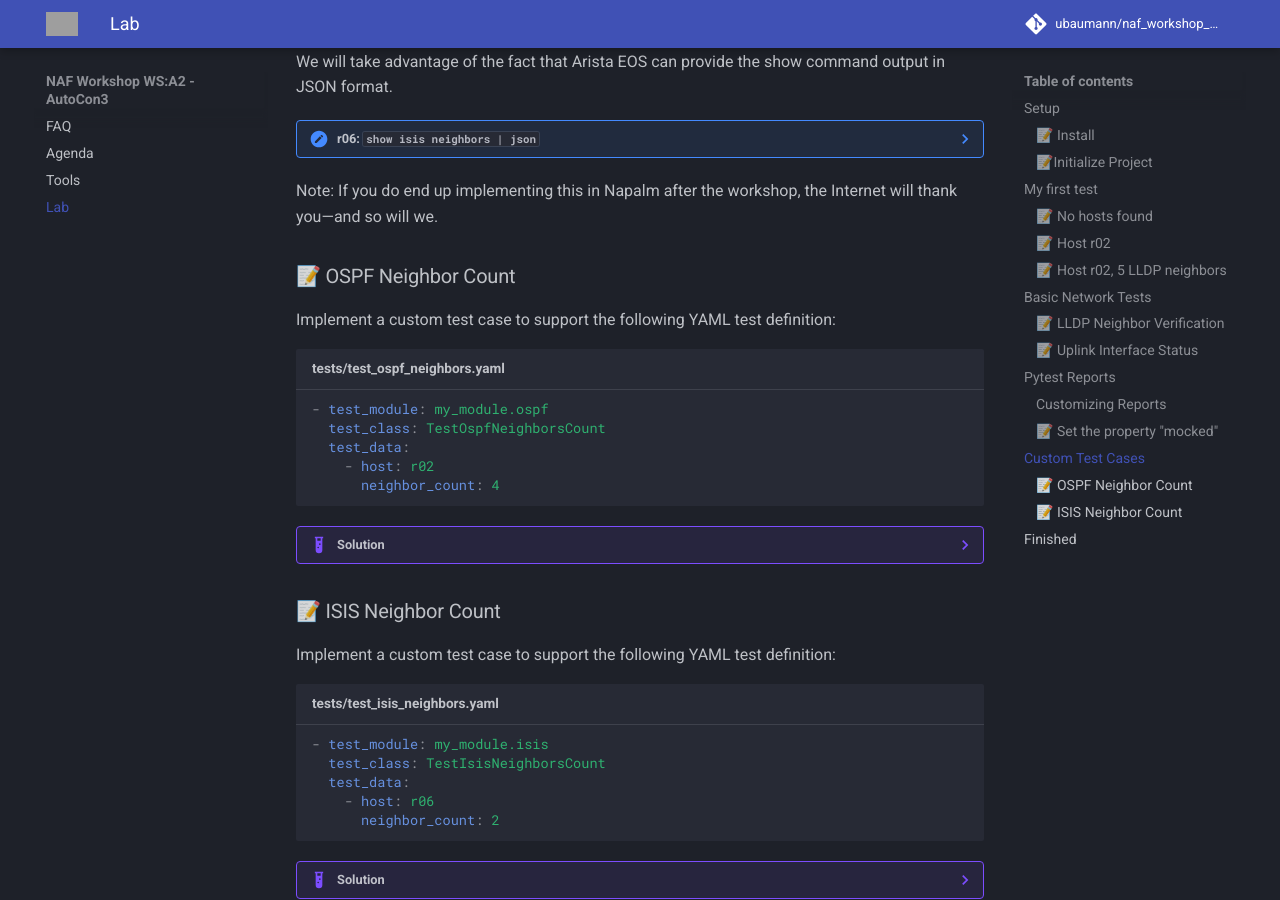
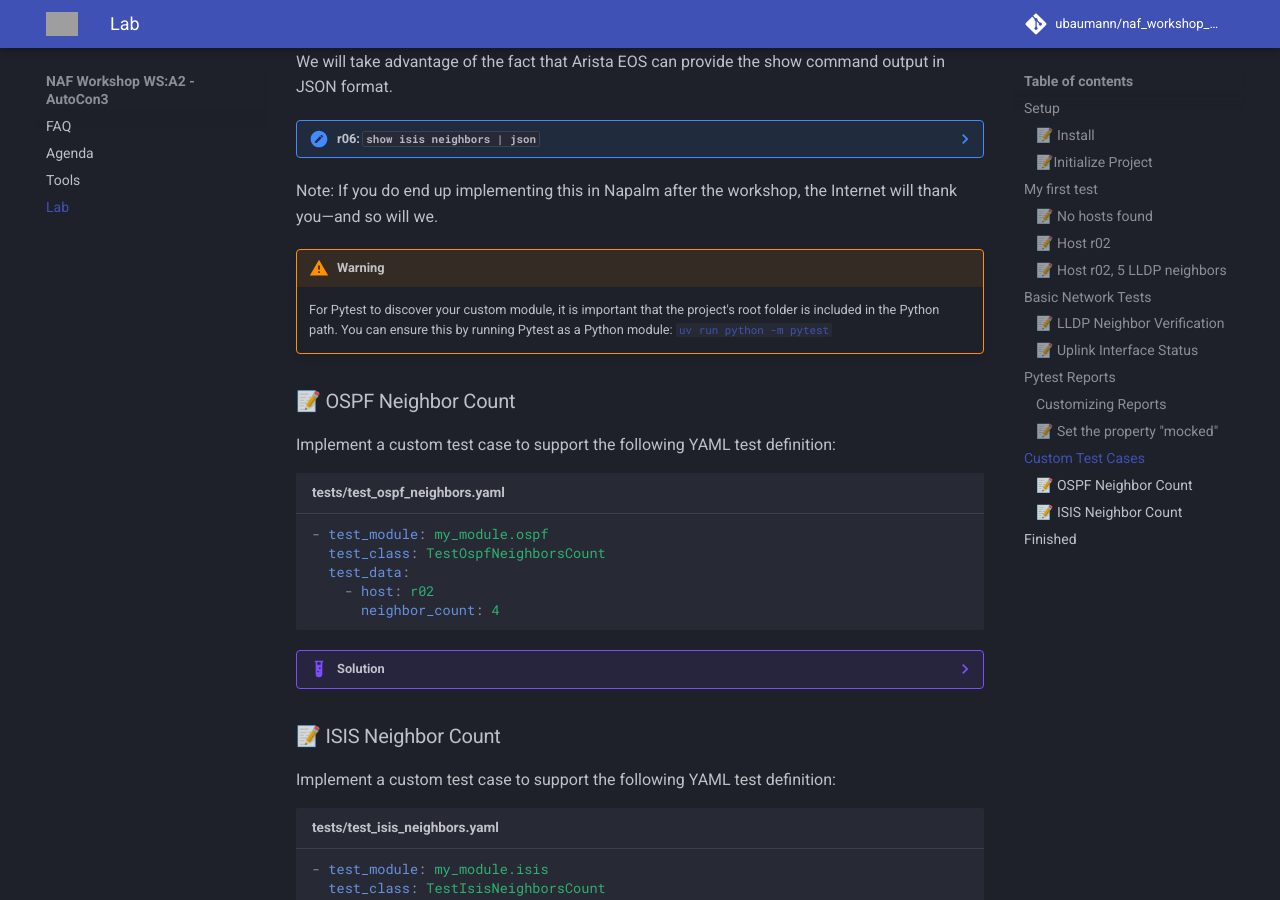
Before and after one commit to ubaumann/naf_workshop_NUTS, an MkDocs documentation site: the page built from docs/lab.md, in a window 1280 px wide and 900 px high, scrolled down 4334 px. Built offline with MkDocs 1.6.1 and Material for MkDocs 9.7.7, drawn with Linux system fonts in a browser that asks for light colours; comment, search, counter and statistics services are not loaded; grey boxes are pictures that could not be loaded.

Commit message:
Add Pytest module call

```diff
--- a/docs/lab.md
+++ b/docs/lab.md
@@ -684,6 +684,12 @@ We will take advantage of the fact that Arista EOS can provide the show command
 
 Note: If you do end up implementing this in Napalm after the workshop, the Internet will thank you—and so will we.
 
+
+!!! warning Python path
+
+    For Pytest to discover your custom module, it is important that the project's root folder is included in the Python path. You can ensure this by running Pytest as a Python module: [`uv run python -m pytest`](https://docs.pytest.org/en/stable/how-to/usage.html#calling-pytest-through-python-m-pytest)
+
+
 ### 📝 OSPF Neighbor Count
 
 Implement a custom test case to support the following YAML test definition:
```
